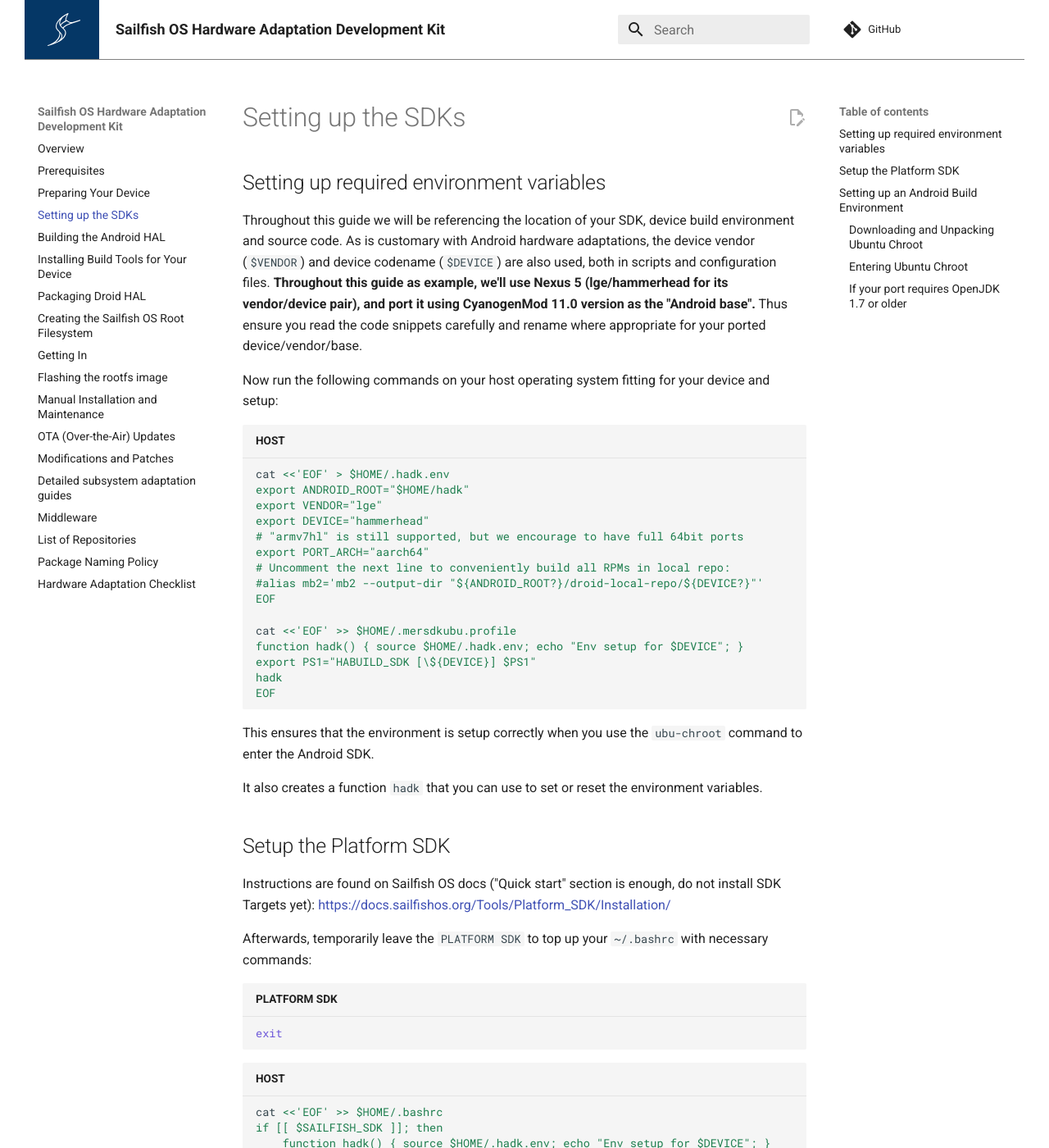
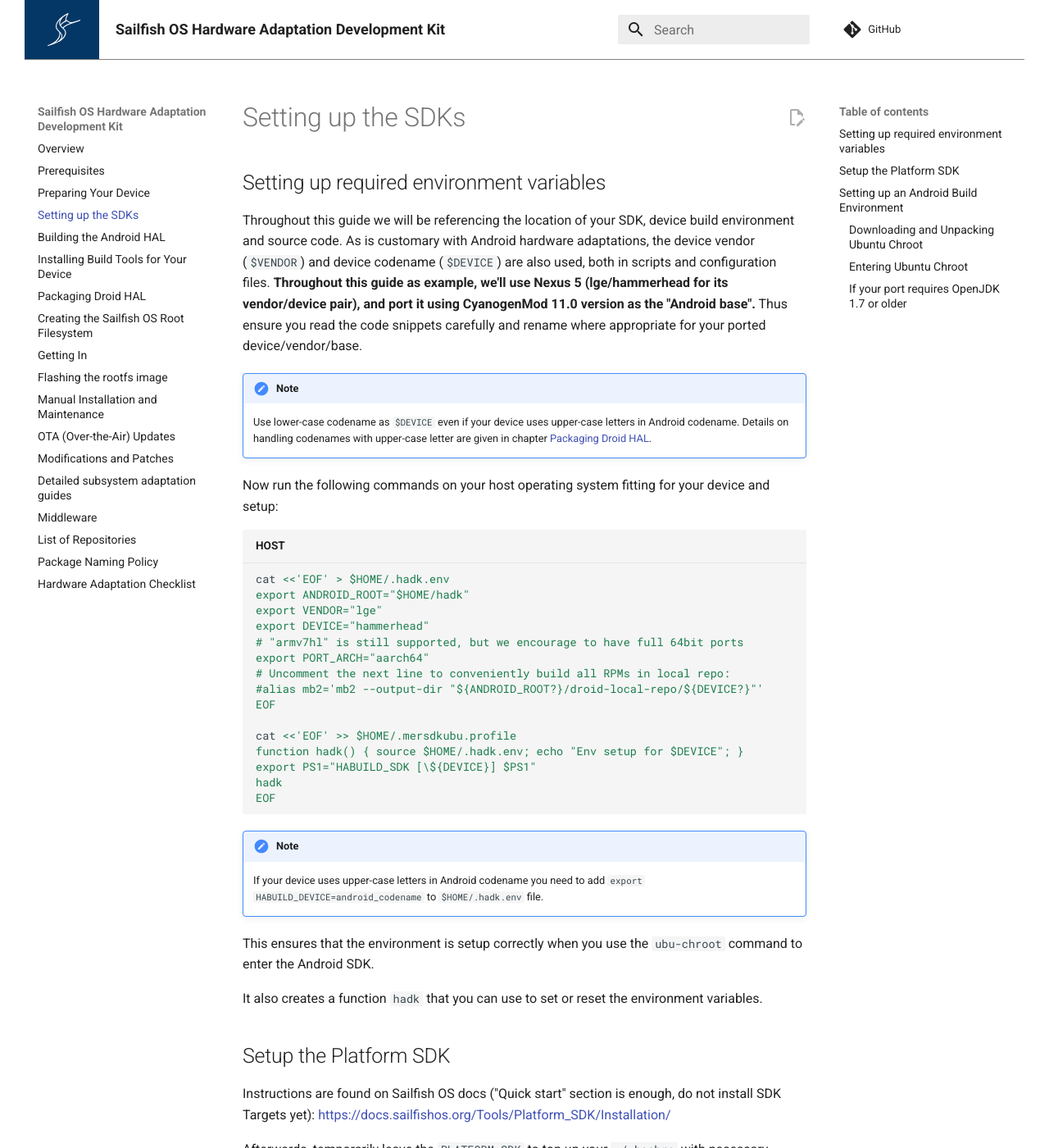
Before and after one commit to mer-hybris/hadk.sailfishos.org, an MkDocs documentation site: the page built from docs/setupsdk.md, in a window 1280 px wide and 1400 px high. Shown: the whole window at 82% size. Built offline with MkDocs 1.6.1 and Material for MkDocs 9.7.7, drawn with Linux system fonts in a browser that asks for light colours; comment, search, counter and statistics services are not loaded.

Commit message:
Add instructions for devices which use upper-case letters in Android codename

````diff
--- a/docs/setupsdk.md
+++ b/docs/setupsdk.md
@@ -11,6 +11,12 @@
 as the "Android base".** Thus ensure you read the code snippets
 carefully and rename where appropriate for your ported
 device/vendor/base.
+
+!!!note
+    Use lower-case codename as `$DEVICE` even if your device uses
+    upper-case letters in Android codename. Details on handling
+    codenames with upper-case letter are given in chapter
+    [Packaging Droid HAL](droid-hal.md).
 
 Now run the following commands on your host operating system fitting for
 your device and setup:
@@ -33,6 +39,11 @@
 hadk
 EOF
 ```
+
+!!!note
+    If your device uses upper-case letters in Android codename you need
+    to add `export HABUILD_DEVICE=android_codename` to `$HOME/.hadk.env`
+    file.
 
 This ensures that the environment is setup correctly when you use the
 `ubu-chroot` command to enter the Android SDK.
````
Also changed, not shown: docs/android.md (+5 -0 lines), docs/droid-hal.md (+5 -0 lines), docs/naming.md (+6 -0 lines).
